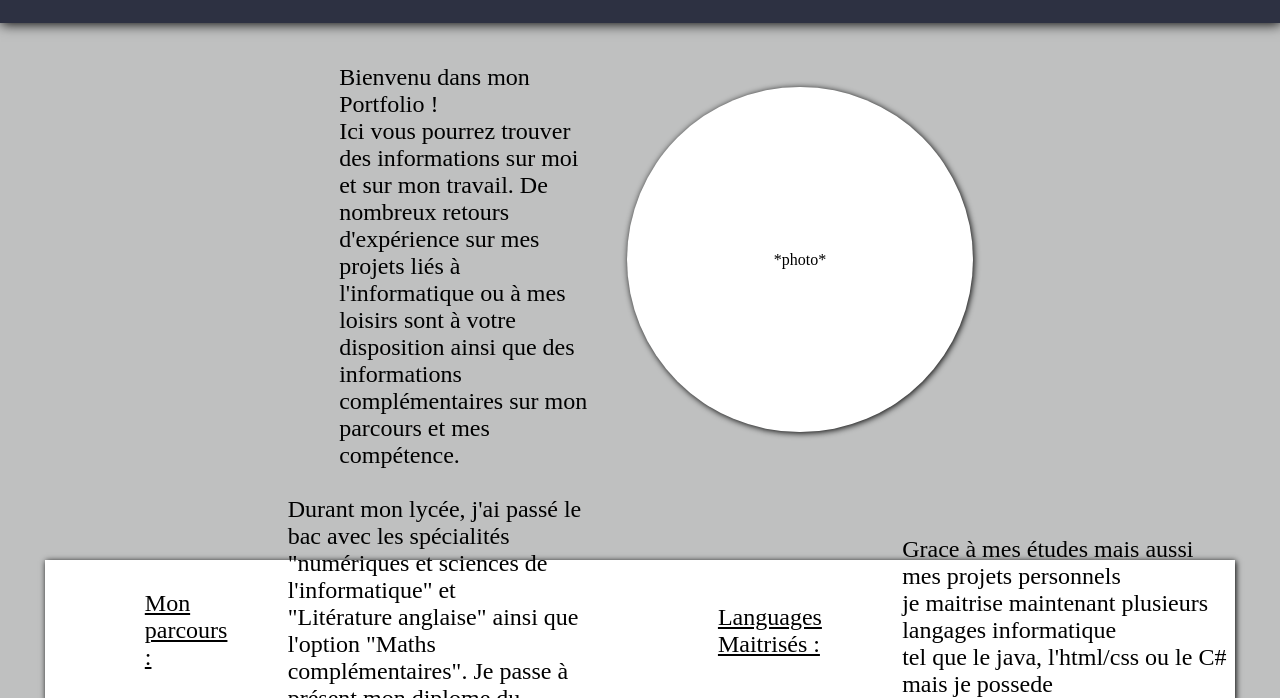
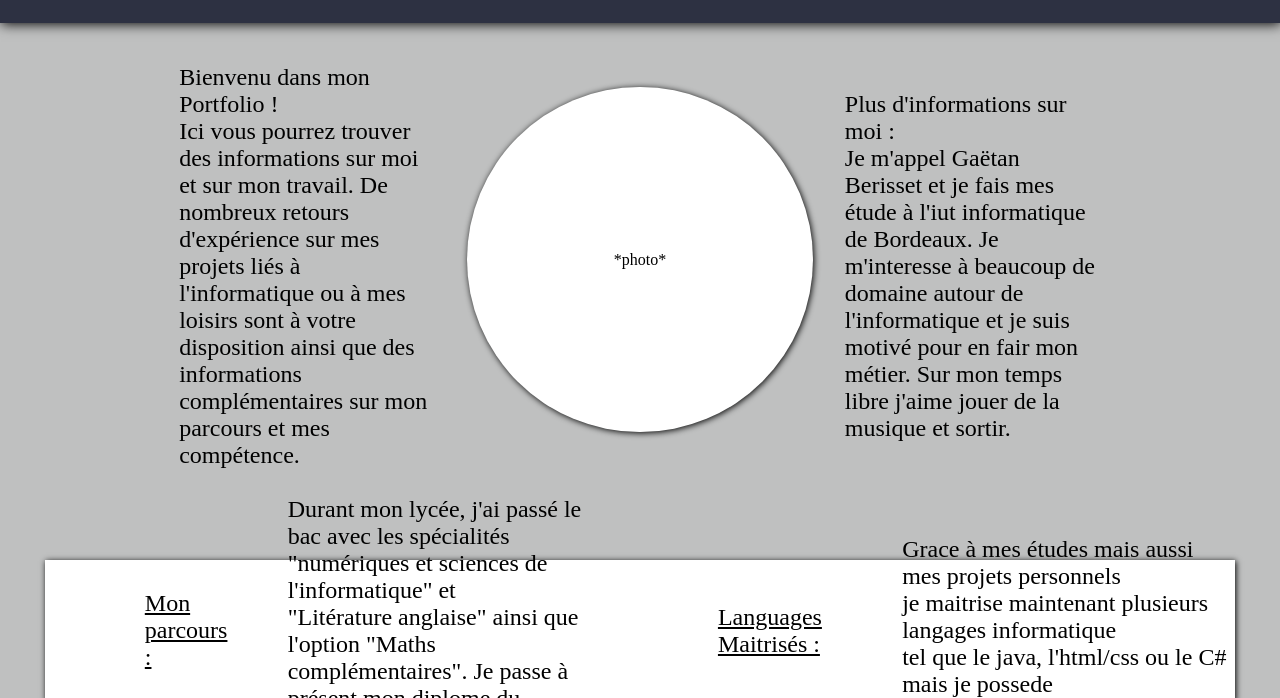
Before and after one commit to Gagawan/portfolioGaetanBerisset, a plain HTML site: page index.html in a window 1280 px wide. Shown: the part 102-800 px from the top of the page. Drawn offline with Linux system fonts and the light colour scheme.

Commit message:
Update index.html

```diff
--- a/index.html
+++ b/index.html
@@ -22,6 +22,10 @@
             <div id="cercle">
                 *photo*
             </div>
+            <p>
+                Plus d'informations sur moi : <br> Je m'appel Gaëtan Berisset et je fais mes étude à l'iut informatique
+                de Bordeaux. Je m'interesse à beaucoup de domaine autour de l'informatique et je suis motivé pour
+                en fair mon métier. Sur mon temps libre j'aime jouer de la musique et sortir.</p>
 
         </div>
         <div id="sousContenu2">
```
